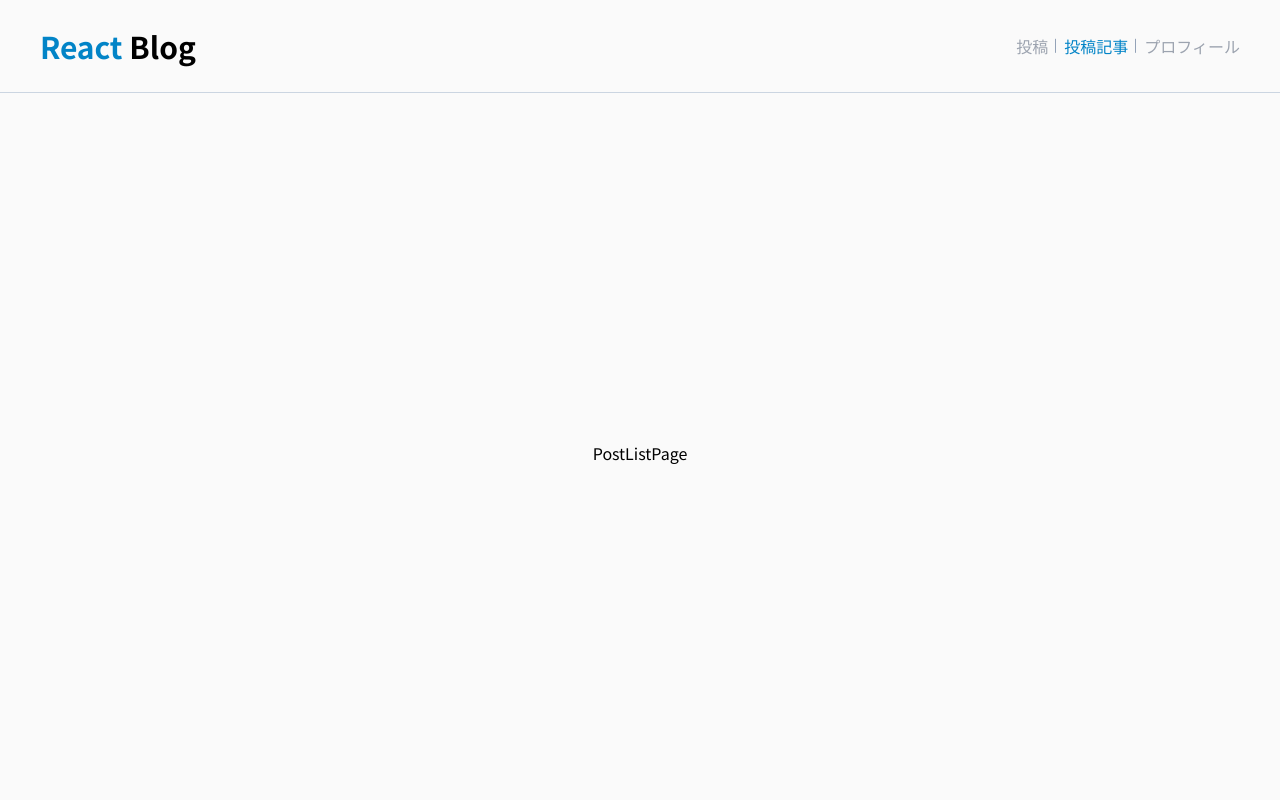
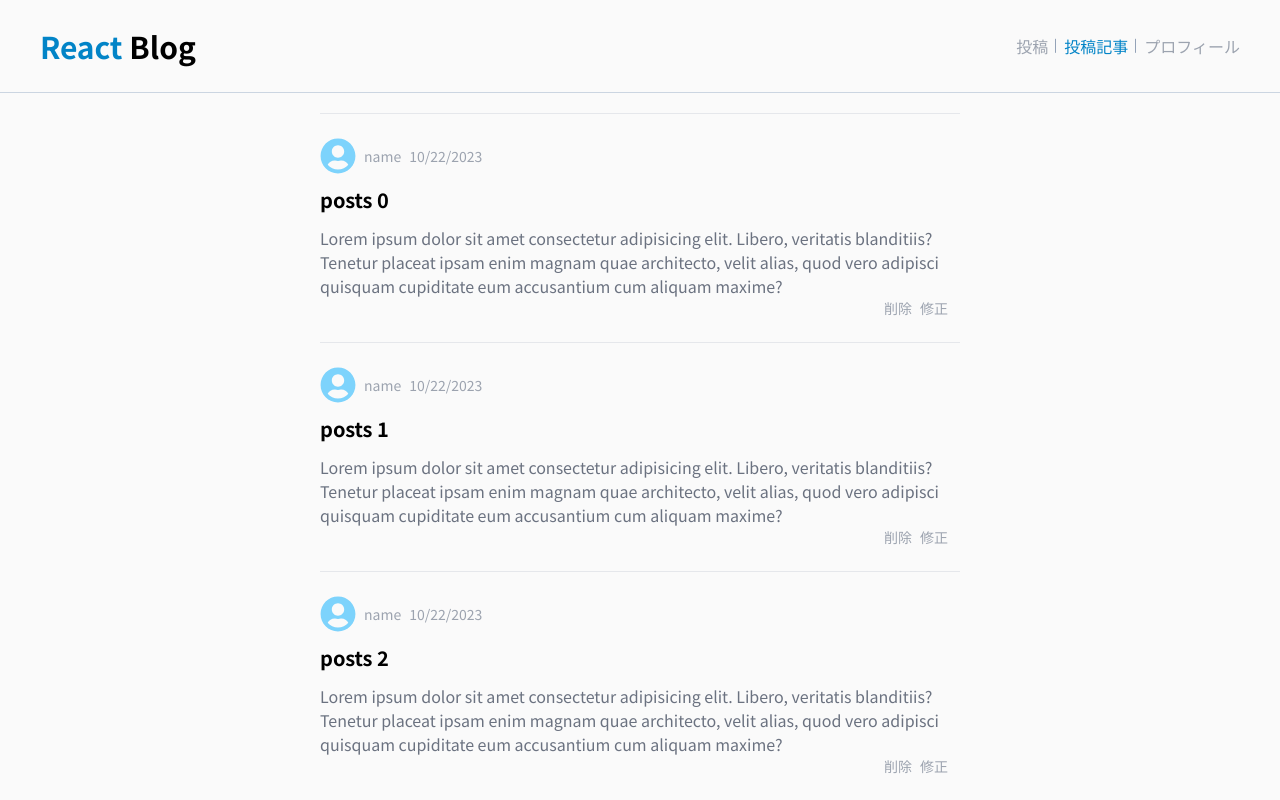
Before and after one commit to hi1004/react-blog-app, a React (Vite) app: page /posts in a window 1280 px wide. Shown: the top 800 px of the page. Built offline with nearby package versions, Linux system fonts and the light colour scheme.

Commit message:
feat: add PostList component

```diff
--- a/src/pages/posts/index.tsx
+++ b/src/pages/posts/index.tsx
@@ -1,5 +1,7 @@
+import PostList from '@/components/posts/PostList';
+
 const PostListPage = () => {
-  return <div>PostListPage </div>;
+  return <PostList />;
 };
 
 export default PostListPage;
```
